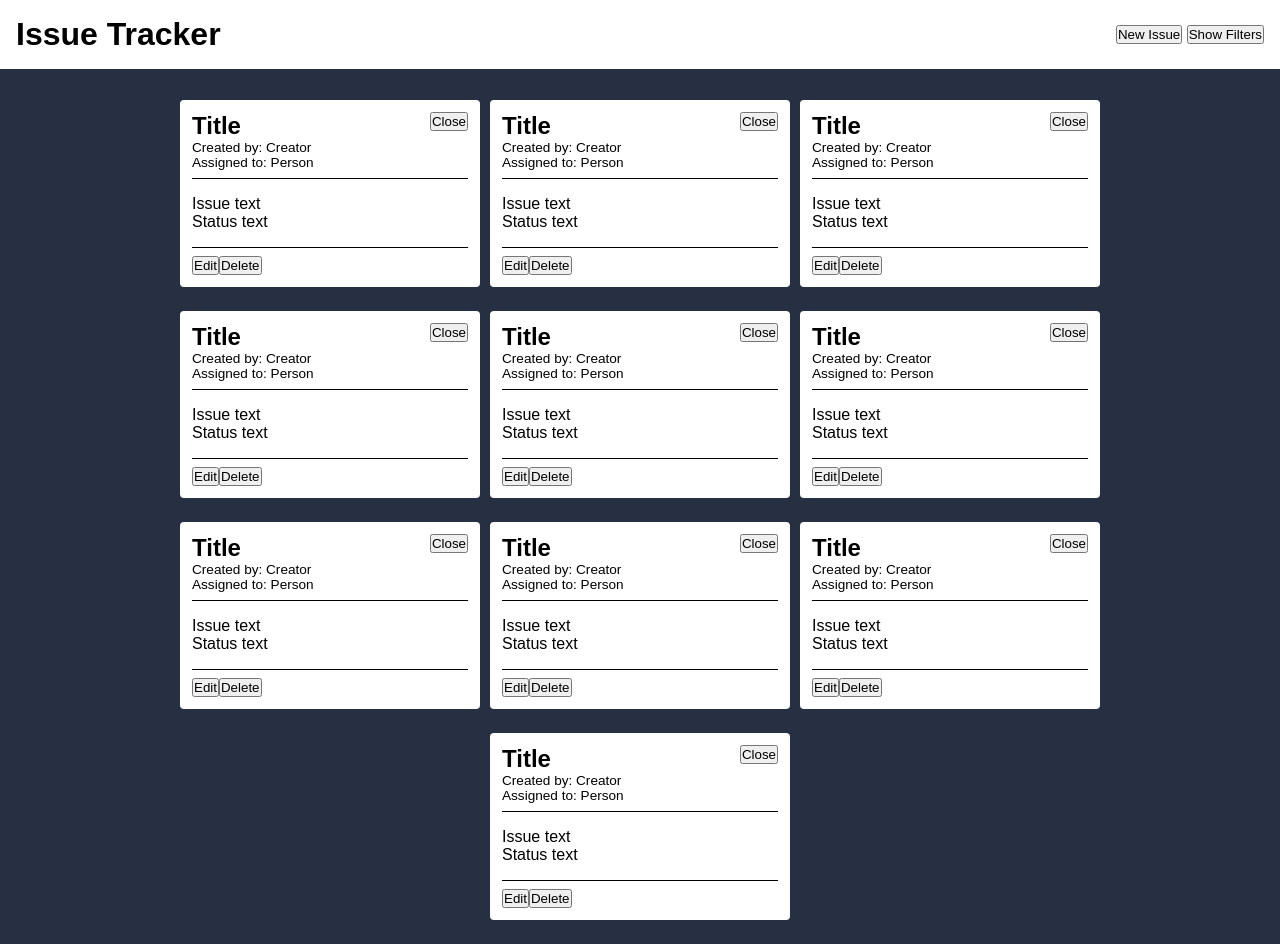
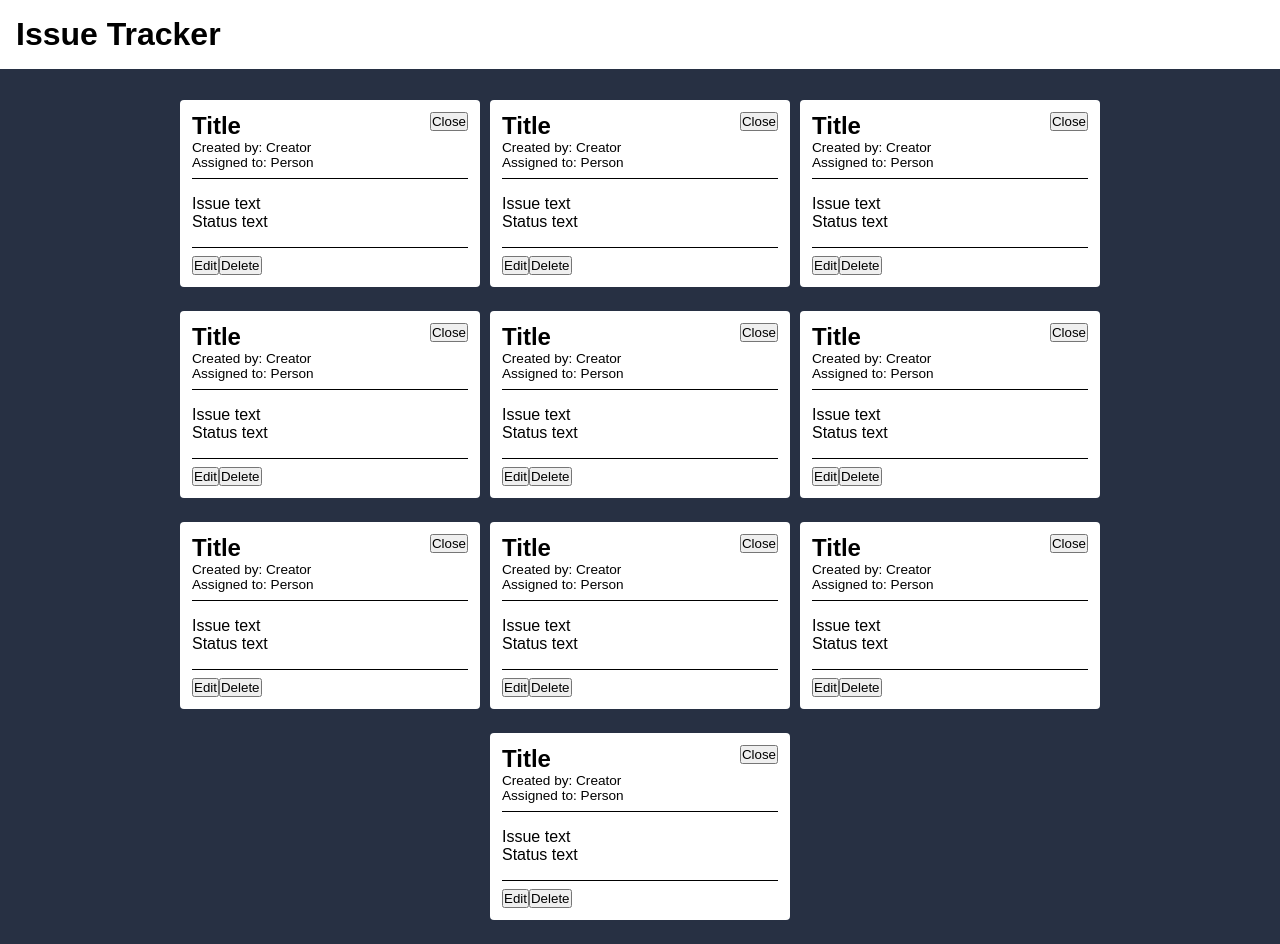
Before and after one commit to lindellcarternyc/FCC-Issue-Tracker, a React (Create React App) app in the folder fcc-issue-tracker-client/: page / in a window 1280 px wide. Built offline with nearby package versions, Linux system fonts and the light colour scheme.

Commit message:
add state flags and callbacks

```diff
--- a/fcc-issue-tracker-client/src/components/Header.tsx
+++ b/fcc-issue-tracker-client/src/components/Header.tsx
@@ -17,7 +17,11 @@ const HeaderStyles: StyleGroup = {
 }
 
 interface HeaderProps {
+  modalIsOpen: boolean
+  isCreatingIssue: boolean
+
   openModal: () => void
+  startNewIssue: () => void
 }
 
 const Header = (props: HeaderProps) => {
@@ -25,10 +29,12 @@ const Header = (props: HeaderProps) => {
     <header style={HeaderStyles.container}>
       <div style={HeaderStyles.topWrapper}>
         <h1>Issue Tracker</h1>
-        <div>
-          <button>New Issue</button>{' '}
-          <button onClick={props.openModal}>Show Filters</button>
-        </div>
+        {props.isCreatingIssue === false && props.modalIsOpen === false && (
+          <div>
+            <button onClick={props.startNewIssue}>New Issue</button>{' '}
+            <button onClick={props.openModal}>Show Filters</button>
+          </div>
+        )}
       </div>
     </header>
   )
```
